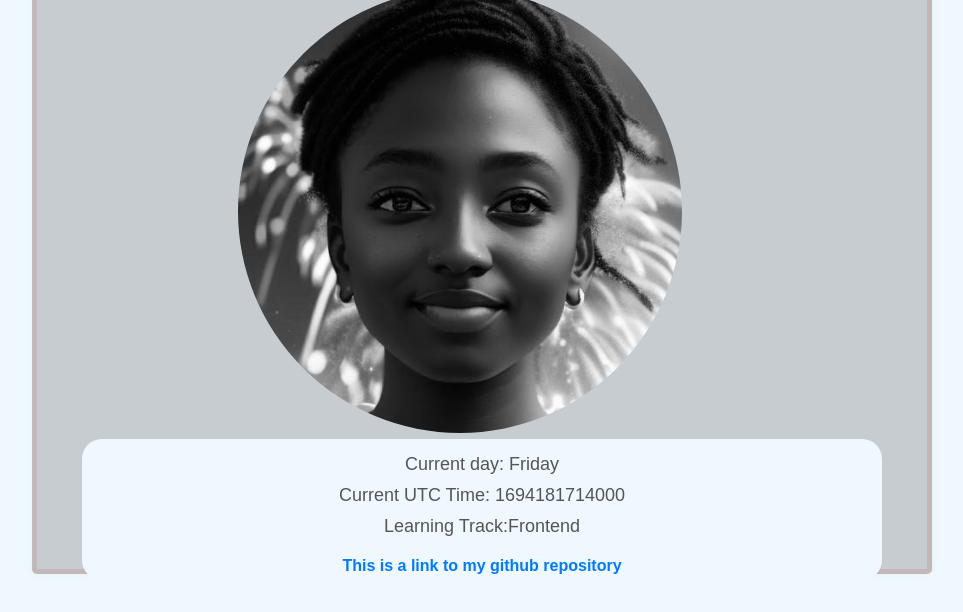
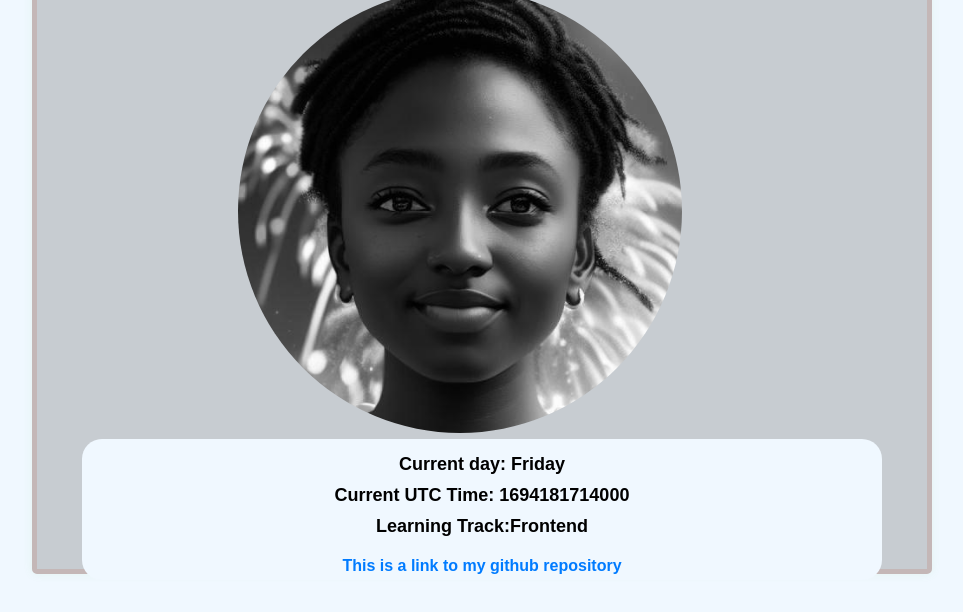
Before and after one commit to hyemiie/frontend-task-1, a plain HTML site: page index.html in a window 1280 px wide. Shown: the part 176-788 px from the top of the page, without its empty margins (158-1121 px from the left). Drawn offline with Linux system fonts and the light colour scheme.

Commit message:
Add files via upload

```diff
--- a/styles.css
+++ b/styles.css
@@ -1,11 +1,9 @@
-/* Reset some default styles for consistency */
 * {
     margin: 0;
     padding: 0;
     box-sizing: border-box;
 }
 
-/* Apply styles to the body for background and centering */
 body {
     font-family: Arial, sans-serif;
     background-color: aliceblue;
@@ -15,7 +13,6 @@ body {
     min-height: 100vh;
 }
 
-/* Style the card container */
 .card {
     background-color: rgb(199, 204, 209);
     border: 5px solid #c4b7b7;
@@ -24,11 +21,8 @@ body {
     height: 700px;
     padding: 1px;
     box-shadow: 0px 0px 10px rgba(104, 200, 100, 0.1);
-    /* overflow: hidden; */
-    /* text-align: center; */
 }
 
-/* Style the heading */
 h1 {
     color: #333;
     font-size: 40px;
@@ -42,14 +36,13 @@ h1 {
     color: #4a4e52;
     font-size: 30px;
 }
-/* Style the text elements */
+
 p {
     color: #555;
     font-size: 18px;
     margin: 10px 0;
 }
 
-/* Style the image */
 img {
     max-width: 50%;
     border-radius: 50%;
@@ -69,7 +62,7 @@ img {
     text-align: center;
 
 }
-#label{
+.label{
     color:black;
      font-weight: bold;
 }
@@ -83,7 +76,6 @@ a {
     font-weight: bold;
 }
 
-/* On hover, change link color */
 a:hover {
     color: #0056b3;
 }
```
